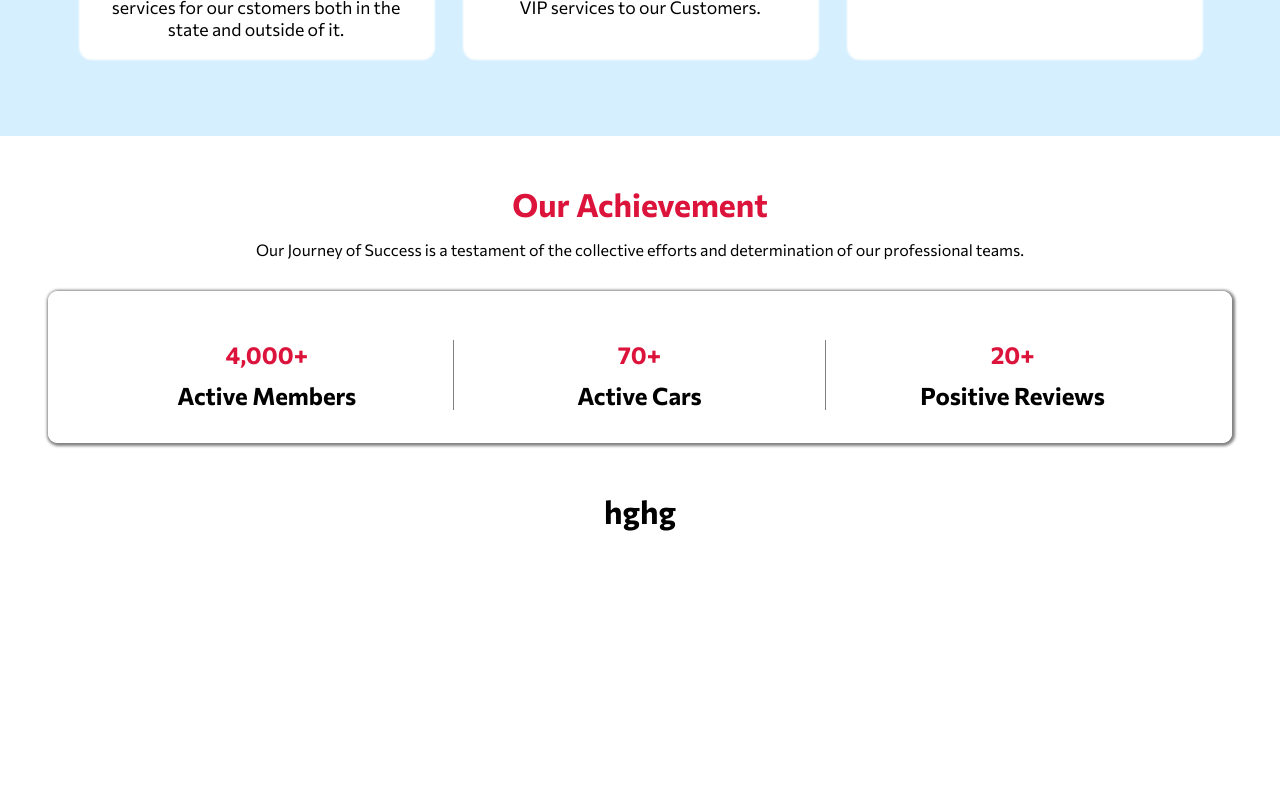
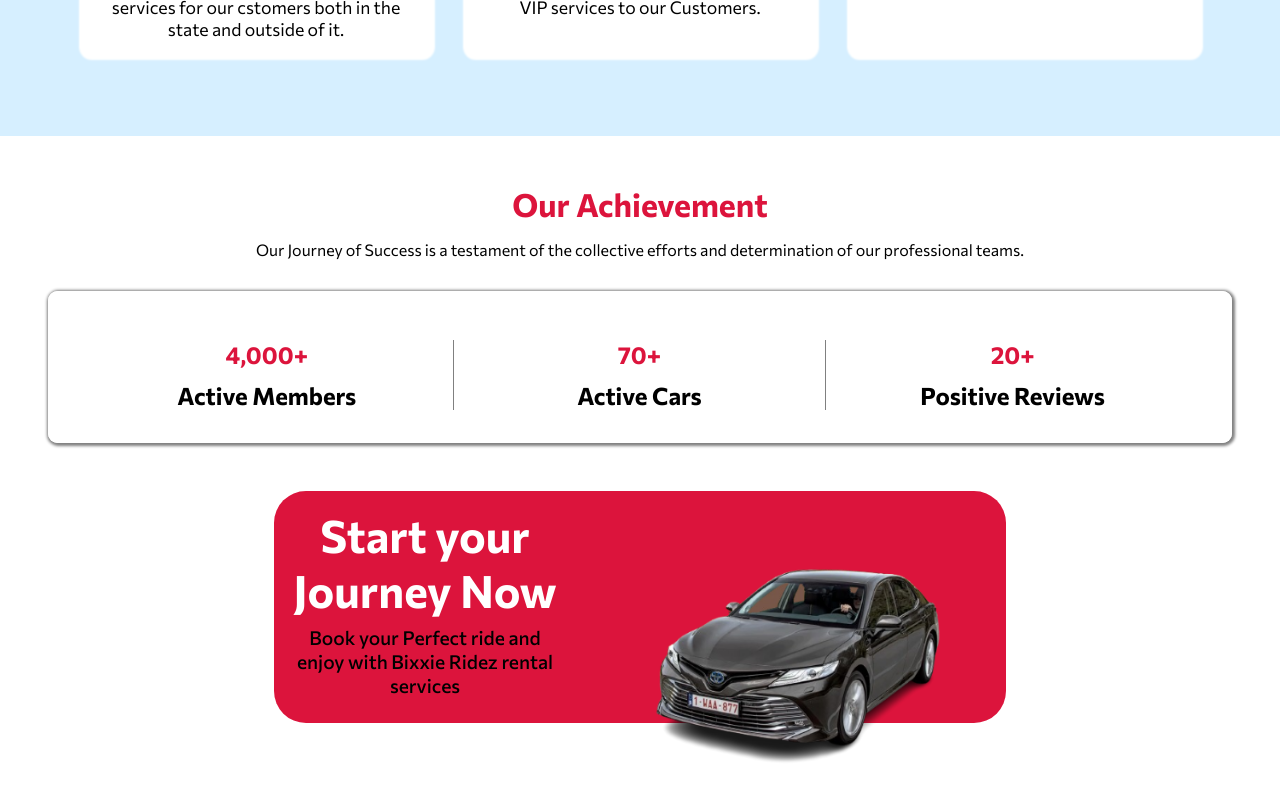
Before and after one commit to iamgreatofweb3/Bixxie-Car-website, a Next.js app: page / in a window 1280 px wide. Shown: the part 3300-4100 px from the top of the page. Before the commit the page ends 3831 px from the top, so only its background shows below. Built offline with nearby package versions, Linux system fonts and the light colour scheme.

Commit message:
working on another slide

```diff
--- a/src/app/page.js
+++ b/src/app/page.js
@@ -6,7 +6,7 @@ import AnimationArea from "@/components/animationFolder/animation";
 import FleetSection from "@/components/fleetOfCars/Fleet";
 import ServicePage from "@/components/ServiceSection/service";
 import AchievementPage from "@/components/achievementFolder/achievement";
-import ReviewCnt from "@/components/reviewFolder/review";
+import ReviewCnt from "@/components/BookDesignFolder/bookdesign";
 export default function Home() {
   return (
    <>
--- /dev/null
+++ b/src/components/BookDesignFolder/bookdesign.css
@@ -0,0 +1,57 @@
+.bookDesignCnt {
+    padding: 0 2em;
+    text-align: center;
+    font-family: Great1;
+
+
+}
+.bookcnt {
+    background-color: crimson;
+    margin-bottom: 1em;
+    padding: 1em ;
+    border-radius: 0.3em;
+    display: flex;
+    align-items: center;
+    flex-direction: column;
+    /* width: 100%; */
+    /* max-width: 700px; */
+    height: 260px;
+    margin: 0 auto;
+    h2 {
+        font-size: 2em;
+        color: white;
+    }
+    h5 {
+        font-weight: 500;
+        font-size: 1.2em;
+        margin-top: 0.4em;
+    }
+}
+@media(min-width:769px) {
+    .bookcnt{
+        border-radius: 2em;
+        /* padding: 2em; */
+        display: flex;
+        flex-direction: row;
+        align-items: flex-start;
+        justify-content: space-between;
+        width: 100%;
+        margin: 0 auto;
+        max-width: 700px;
+        height: 200px;
+        h2 {
+            font-size: 2.8em;
+        }
+        h5 {
+            /* font-size: 1.5em;
+            margin-top: 1em; */
+        }
+    }
+    .right-part {
+
+    }
+    .slideImg {
+        /* width: 700px; */
+        /* height: 400px; */
+    }
+}
--- /dev/null
+++ b/src/components/BookDesignFolder/bookdesign.jsx
@@ -0,0 +1,24 @@
+import "./bookdesign.css"
+import Image from "next/image"
+export default function BookDesignCnt() {
+    return(
+        <>
+        <div className="bookDesignCnt">
+            <div className="bookcnt">
+                <div className="left-part">
+                    <h2>Start your Journey Now</h2>
+                    <h5>Book your Perfect ride and
+                    enjoy with Bixxie Ridez rental services</h5>
+                </div>
+                <div className="right-part">
+                    <Image src="/car-bg-removed.png" width={430} height={300} alt="SlideImg" className="slideImg"/>
+                </div>
+            </div>
+
+        </div>
+
+
+
+        </>
+    )
+}
--- a/src/components/reviewFolder/review.css
+++ /dev/null
@@ -1,5 +0,0 @@
-.reviewCnt {
-    padding: 0 3em;
-    text-align: center;
-    font-family: Great1;
-}
--- a/src/components/reviewFolder/review.jsx
+++ /dev/null
@@ -1,14 +0,0 @@
-import "./review.css"
-export default function ReviewCnt() {
-    return(
-        <>
-        <div className="reviewCnt">
-        <h1>hghg</h1>
-
-        </div>
-
-
-
-        </>
-    )
-}
```
Also changed, not shown: public/car-bg-removed.png (added), src/components/BookDesignFolder/SlidingCar.jsx (added).
